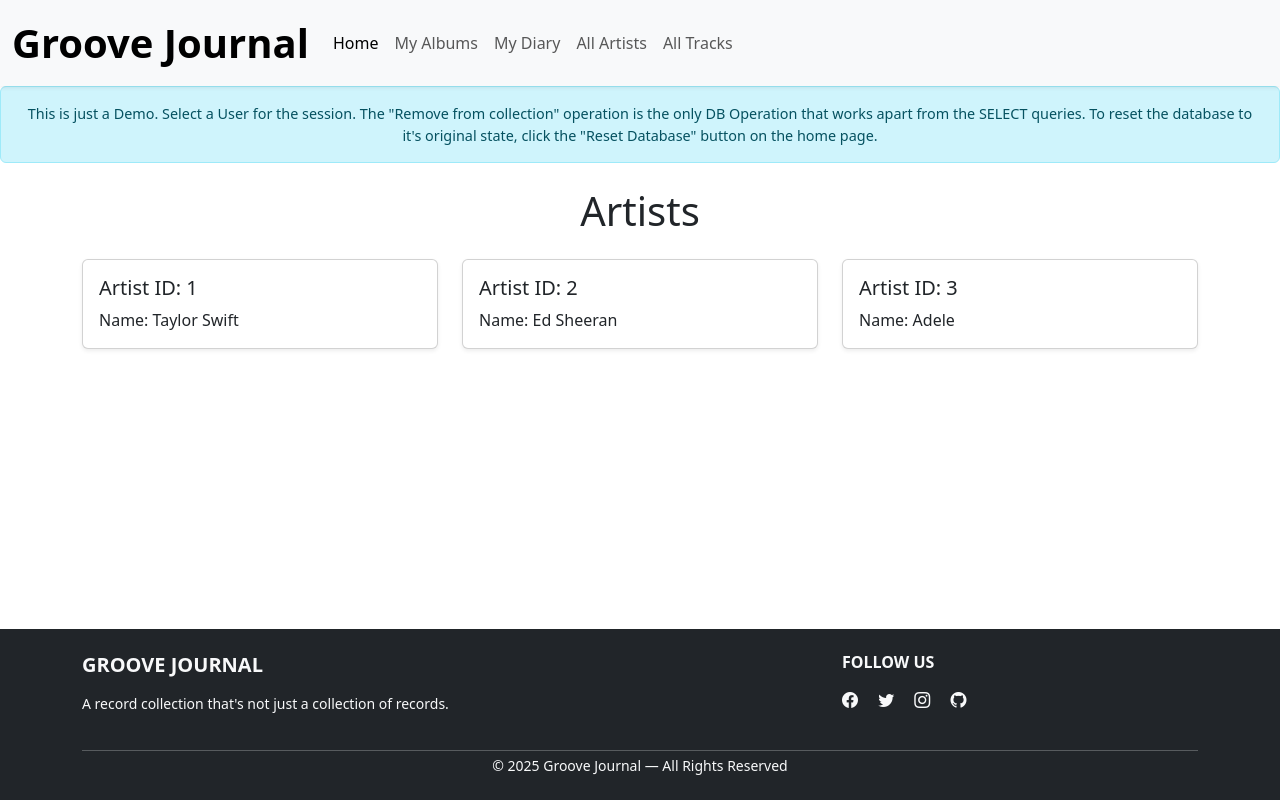
After one commit to jorge-lgclabs/Groove_Journal, a Flask app: page /all_artists in a window 1280 px wide. The commit adds this page. Run offline with Flask 3, Linux system fonts and the light colour scheme.

Commit message:
Implemented All artists and All tracks page
Placed dummy information from the routes.py

Please uncomment the model calls and delete dummy data once proc calls
are ready. Expected data are written as comments.

```diff
--- a/app/routes/routes.py
+++ b/app/routes/routes.py
@@ -8,7 +8,13 @@
     url_for,
 )
 
-from app.models import reset_database, retrieve_user_albums, retrieve_users
+from app.models import (
+    reset_database,
+    retrieve_all_artists,
+    retrieve_all_tracks,
+    retrieve_user_albums,
+    retrieve_users,
+)
 
 main_blueprint = Blueprint("main", __name__)
 api_blueprint = Blueprint("user", __name__, url_prefix="/api")
@@ -19,6 +25,9 @@
 # ------------------#
 @main_blueprint.route("/", methods=["GET"])
 def index():
+    """
+    Render the home page with user information and list of users.
+    """
 
     # Demo purposes: set default user in session
     user_id = session.get("user_id", 1)
@@ -36,6 +45,9 @@
 
 @main_blueprint.route("/albums", methods=["GET"])
 def my_albums():
+    """
+    Retrieve albums for the logged-in user and render them on the albums page.
+    """
     user_id = session.get("user_id", 1)
     albums = retrieve_user_albums(user_id)
     return render_template("albums.html", albums=albums)
@@ -43,11 +55,17 @@
 
 @main_blueprint.route("/diary", methods=["GET"])
 def my_diary():
+    """
+    Retrieve diary entries for the logged-in user and render them on the diary page.
+    """
+
     # Demo purposes: set default user in session
     user_id = session.get("user_id", 1)
 
     # TODO: Unccomment the line below to retrieve actual diary entries from the database.
     # diaries = retrieve_user_albums(user_id)
+
+    # For demo purposes, using hardcoded diary entries remove once DB retrieval is implemented.
     diaries = [
         {
             "diary_entry_id": 1,
@@ -64,6 +82,44 @@
     ]
 
     return render_template("diary.html", diaries=diaries)
+
+
+@main_blueprint.route("/all_artists", methods=["GET"])
+def all_artists():
+    """
+    Retrieve all artists from the database and render them on the artists page.
+    """
+
+    # TODO: Unccomment the line below to retrieve actual artists from the database.
+    # artists = retrieve_all_artists()
+
+    # For demo purposes, using hardcoded artists entries remove once DB retrieval is implemented.
+    artists = [
+        {"artist_id": 1, "artist_name": "Taylor Swift"},
+        {"artist_id": 2, "artist_name": "Ed Sheeran"},
+        {"artist_id": 3, "artist_name": "Adele"},
+    ]
+
+    return render_template("artists.html", artists=artists)
+
+
+@main_blueprint.route("/all_tracks", methods=["GET"])
+def all_tracks():
+    """
+    Retrieve all artists from the database and render them on the artists page.
+    """
+
+    # TODO: Unccomment the line below to retrieve actual tracks from the database.
+    # tracks = retrieve_all_tracks()
+
+    # For demo purposes, using hardcoded tracks entries remove once DB retrieval is implemented.
+    tracks = [
+        {"track_id": 1, "track_title": "Track One"},
+        {"track_id": 2, "track_title": "Track Two"},
+        {"track_id": 3, "track_title": "Track Three"},
+    ]
+
+    return render_template("tracks.html", tracks=tracks)
 
 
 @main_blueprint.route("/add_diary/", methods=["GET"])
--- /dev/null
+++ b/app/templates/artists.html
@@ -0,0 +1,21 @@
+{% extends "base.html" %}
+{% block title %}Artists{% endblock %}
+{% block content %}
+<div class="container py-4">
+  <h1 class="text-center mb-4">Artists</h1>
+  <div class="row">
+    {% for artist in artists %}
+    <div class="col-md-4">
+      <div class="card mb-4 shadow-sm">
+        <div class="card-body">
+          <h5 class="card-title">Artist ID: {{ artist.artist_id }}</h5>
+          <p class="card-text">Name: {{ artist.artist_name }}</p>
+        </div>
+      </div>
+    </div>
+    {% else %}
+    <p class="text-center text-muted">No artists found.</p>
+    {% endfor %}
+  </div>
+</div>
+{% endblock %}
--- a/app/templates/base.html
+++ b/app/templates/base.html
@@ -33,6 +33,8 @@
           <li class="nav-item"><a class="nav-link active" href="/">Home</a></li>
           <li class="nav-item"><a class="nav-link" href="/albums">My Albums</a></li>
           <li class="nav-item"><a class="nav-link" href="/diary">My Diary</a></li>
+          <li class="nav-item"><a class="nav-link" href="/all_artists">All Artists</a></li>
+          <li class="nav-item"><a class="nav-link" href="/all_tracks">All Tracks</a></li>
         </ul>
       </div>
 
```
Also changed, not shown: app/templates/tracks.html (added, +20 -0 lines).
